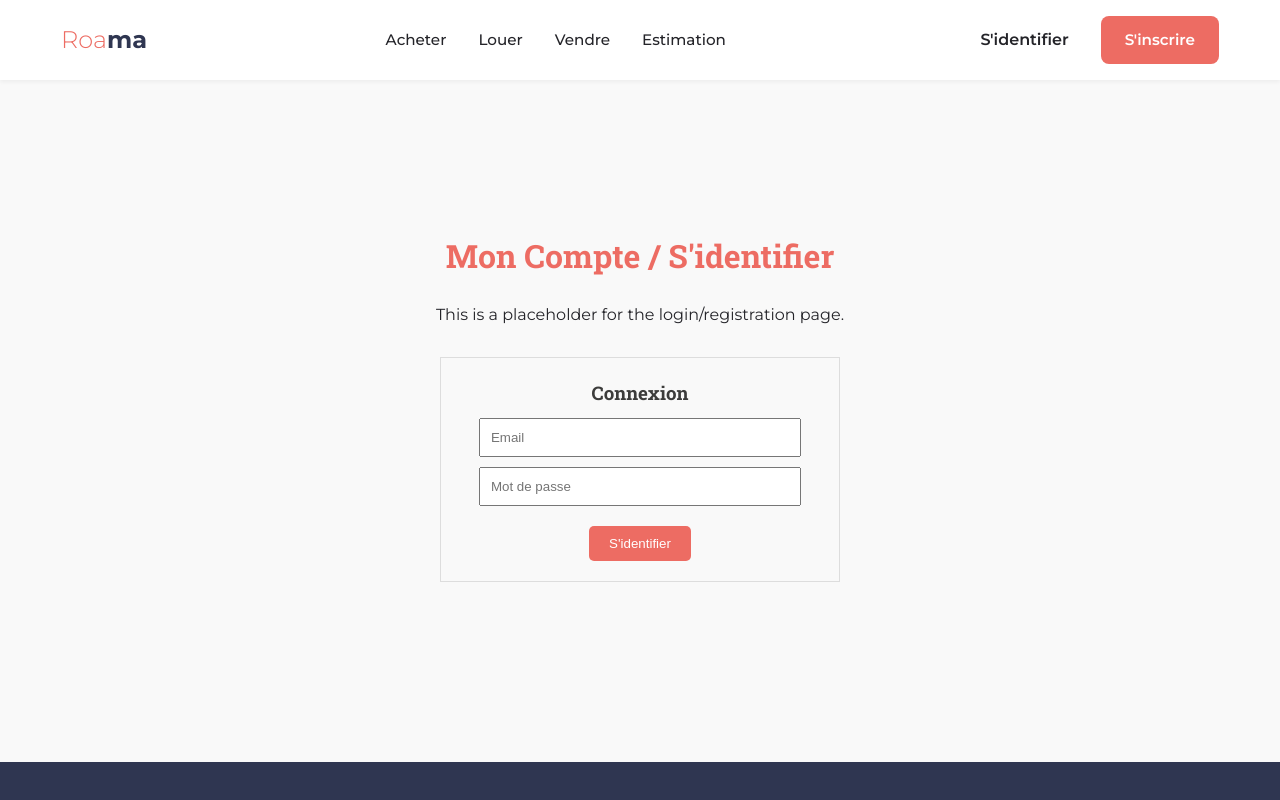
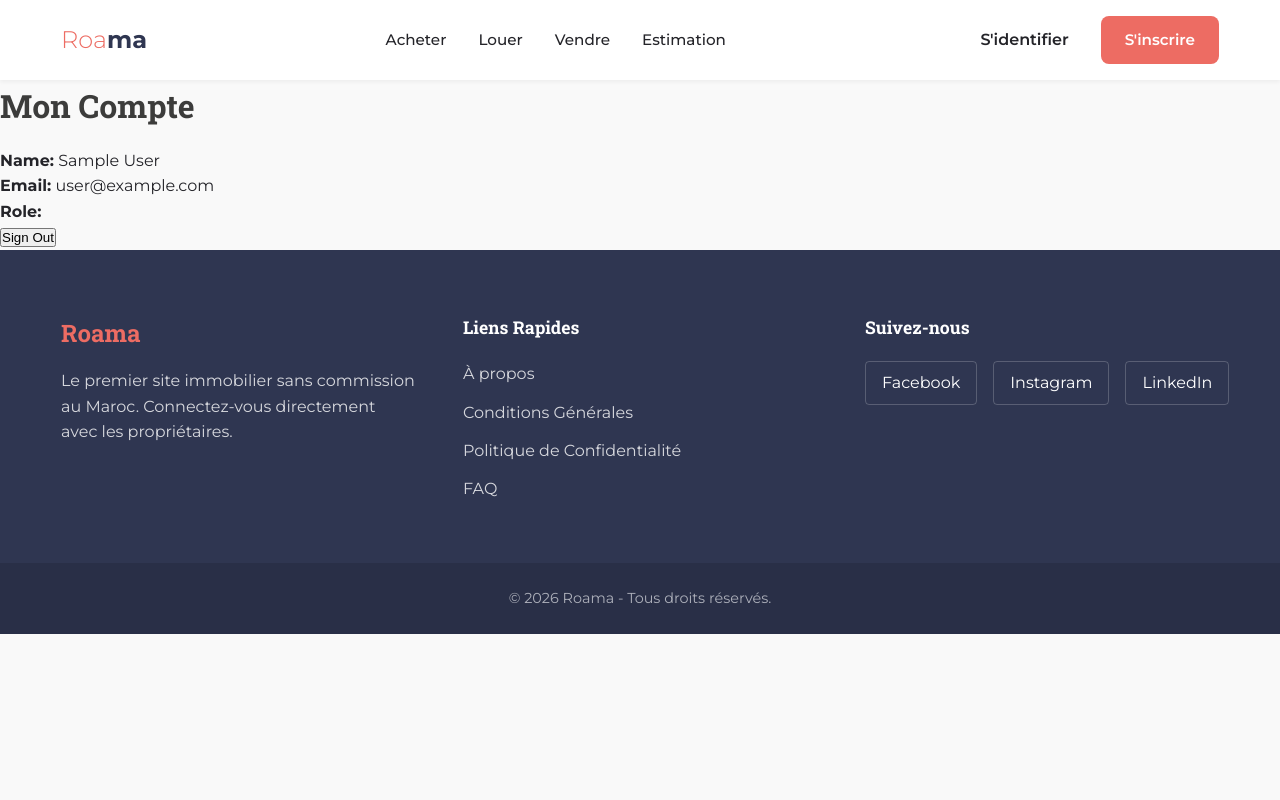
Before and after one commit to fetouakiyounes/Roama, a Next.js app: page /mon-compte in a window 1280 px wide. Shown: the top 800 px of the page. Built offline with nearby package versions, Linux system fonts and the light colour scheme; no server answers; sample sign-in values are in the browser's storage.

Commit message:
fix: update mon-compte page and header auth links

```diff
--- a/src/app/mon-compte/page.js
+++ b/src/app/mon-compte/page.js
@@ -1,21 +1,59 @@
+"use client";
+
+import { useSession, signOut } from "next-auth/react";
+import { useRouter } from "next/navigation";
+import { useEffect } from "react";
 import Header from '@/components/Header';
 import Footer from '@/components/Footer';
+import Link from "next/link";
 
-export default function MonCompte() {
+const MonCompte = () => {
+    const { data: session, status } = useSession();
+    const router = useRouter();
+
+    useEffect(() => {
+        if (status === "unauthenticated") {
+            router.push("/login");
+        }
+    }, [status, router]);
+
+    if (status === "loading") {
+        return <div className="text-center p-20">Loading...</div>;
+    }
+
+    if (status === "authenticated") {
         return (
             <>
                 <Header />
-            <main style={{ padding: '150px 20px', textAlign: 'center', minHeight: '60vh' }}>
-                <h1 style={{ color: '#ED6C63', marginBottom: '20px' }}>Mon Compte / S'identifier</h1>
-                <p>This is a placeholder for the login/registration page.</p>
-                <div style={{ marginTop: '30px', padding: '20px', border: '1px solid #ddd', maxWidth: '400px', margin: '30px auto' }}>
-                    <h3>Connexion</h3>
-                    <input type="text" placeholder="Email" style={{ display: 'block', margin: '10px auto', padding: '10px', width: '90%' }} />
-                    <input type="password" placeholder="Mot de passe" style={{ display: 'block', margin: '10px auto', padding: '10px', width: '90%' }} />
-                    <button style={{ background: '#ED6C63', color: 'white', padding: '10px 20px', border: 'none', borderRadius: '5px', marginTop: '10px' }}>S'identifier</button>
+                <div className="min-h-screen bg-gray-50 pt-32 pb-10 px-4">
+                    <div className="max-w-2xl mx-auto bg-white p-8 rounded shadow">
+                        <h1 className="text-3xl font-bold mb-6 text-gray-800">Mon Compte</h1>
+                        <div className="mb-6">
+                            <p className="text-lg"><strong>Name:</strong> {session.user.name}</p>
+                            <p className="text-lg"><strong>Email:</strong> {session.user.email}</p>
+                            <p className="text-lg"><strong>Role:</strong> {session.user.role}</p>
                         </div>
-            </main>
+
+                        {session.user.role === 'admin' && (
+                            <Link href="/admin/reservations" className="block w-full text-center bg-blue-600 text-white font-bold py-3 rounded mb-4 hover:bg-blue-700 transition">
+                                Go to Admin Dashboard
+                            </Link>
+                        )}
+
+                        <button
+                            onClick={() => signOut({ callbackUrl: '/' })}
+                            className="w-full bg-red-500 text-white font-bold py-3 rounded hover:bg-red-600 transition"
+                        >
+                            Sign Out
+                        </button>
+                    </div>
+                </div>
                 <Footer />
             </>
         );
     }
+
+    return null;
+};
+
+export default MonCompte;
--- a/src/components/Header.jsx
+++ b/src/components/Header.jsx
@@ -30,8 +30,8 @@ export default function Header() {
                 </nav>
 
                 <div className={styles.authButtons}>
-                    <Link href="/mon-compte" className={styles.loginBtn}>S'identifier</Link>
-                    <Link href="/mon-compte?register=true" className="btn btn-primary">S'inscrire</Link>
+                    <Link href="/login" className={styles.loginBtn}>S'identifier</Link>
+                    <Link href="/register" className="btn btn-primary">S'inscrire</Link>
                 </div>
             </div>
         </header>
```
Lines whose indentation alone changed are shown as unchanged.
